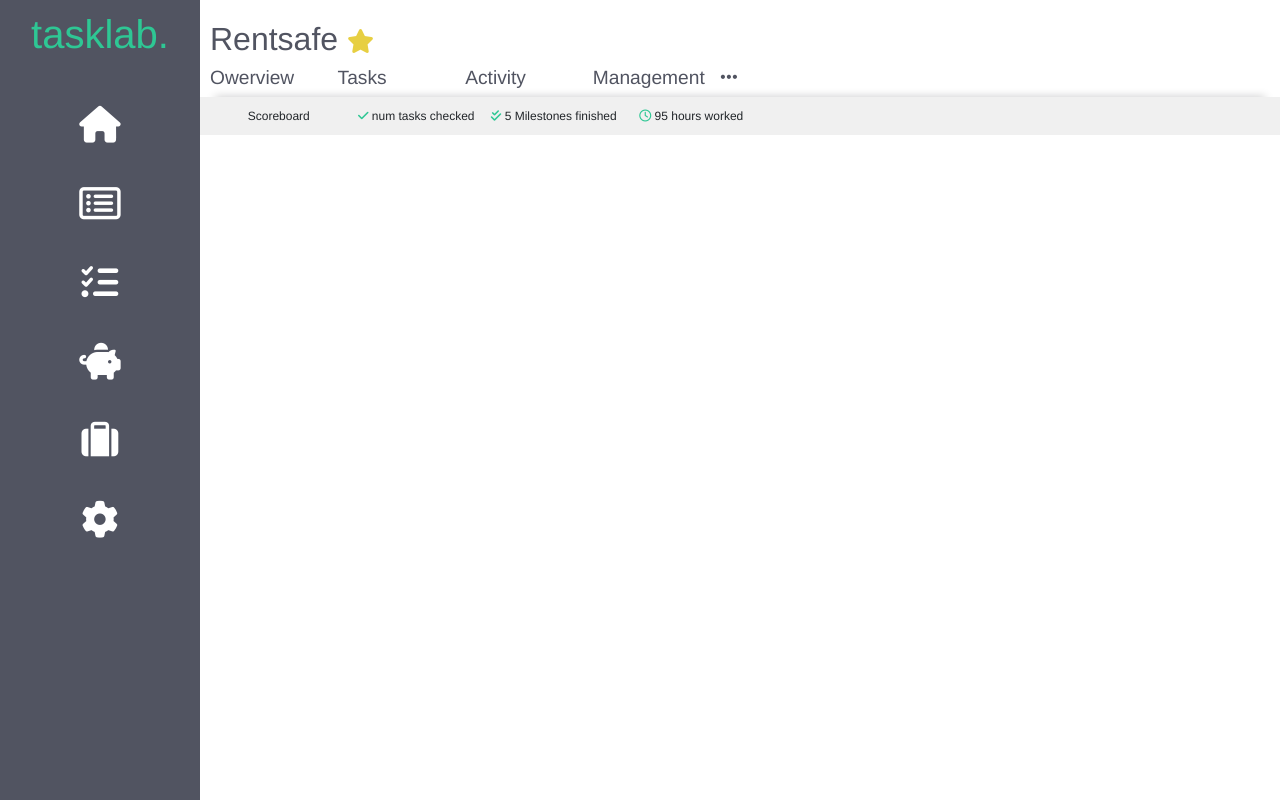
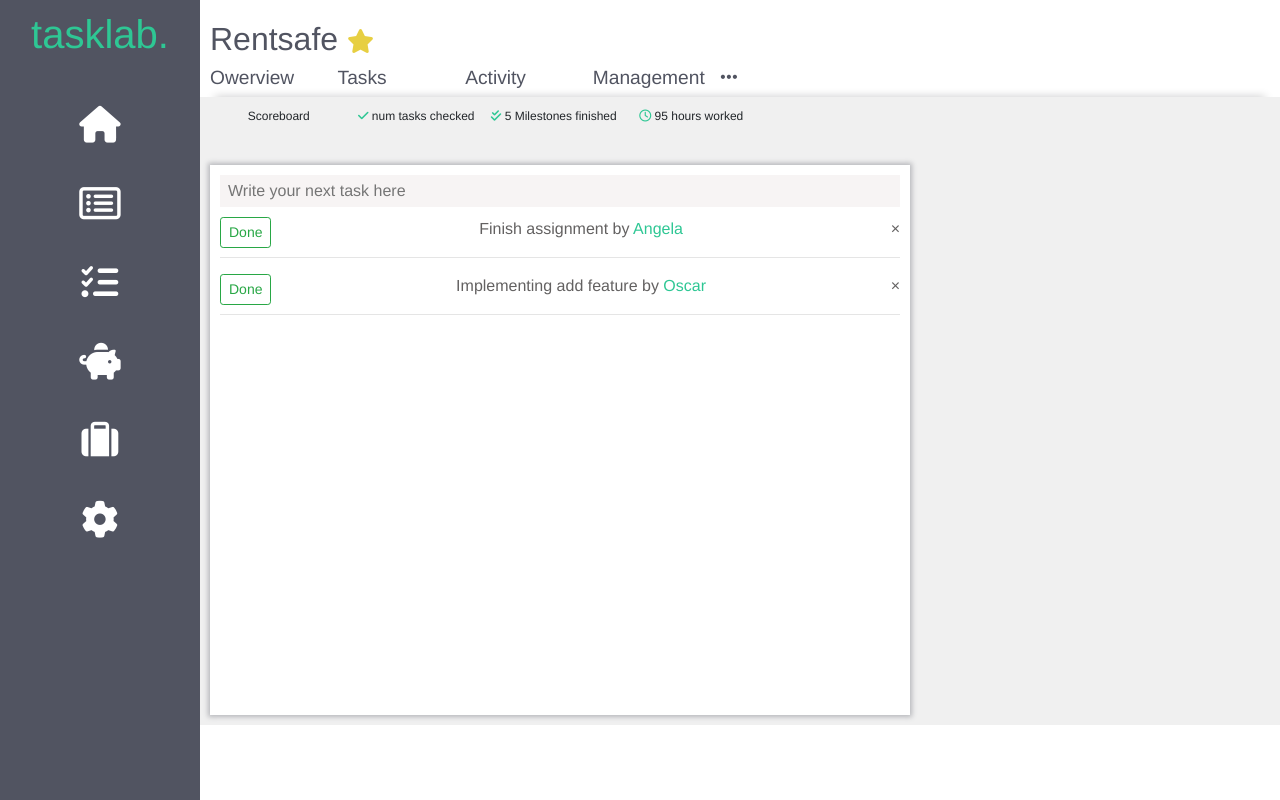
Before and after one commit to Vgnttv/Vue-TaskChecker, a Vue app: page /#/ in a window 1280 px wide. Built offline with nearby package versions, Linux system fonts and the light colour scheme.

Commit message:
Passed props tasks from App to tasks component

```diff
--- a/src/App.vue
+++ b/src/App.vue
@@ -1,22 +1,46 @@
 <template>
   <div id="app">
-   <Home/>
+    <Home/>
     <router-view></router-view>
     <Sidebar/>
+    <Tasks v-bind:tasks="tasks"/>
+
   </div>
 </template>
 
 <script>
-// import Tasks from "./components/Tasks.vue";
 import Home from "./components/Home.vue";
 import Sidebar from "./components/Sidebar.vue";
+import Tasks from "./components/Tasks.vue";
+import Overview from "./components/Overview.vue";
 
 export default {
   name: "app",
-  components: {
-    Sidebar, Home
+   components: {
+    Sidebar,
+    Home,
+    Tasks,
+    Overview
+  },
+  data: function() {
+    return {
+      tasks: [
+        {
+          id: 1,
+          title: "Finish assignment",
+          user: "Angela",
+          completed: false
+        },
+        {
+          id: 2,
+          title: "Implementing add feature",
+          user: "Oscar",
+          completed: false
+        }
+      ]
+    };
+  }
 
-  }
 };
 </script>
 
--- a/src/components/Home.vue
+++ b/src/components/Home.vue
@@ -33,23 +33,24 @@
   </div>
 </template>
 <script>
+export default {
+  name: "Home"
+};
 </script>
 
 <style lang="scss" scoped>
 .Home {
   text-align: left;
-
   .bar {
     padding-left: 10px;
     background-color: rgb(240, 240, 240);
-
     box-shadow: 0px -15px 10px -15px rgb(198, 198, 199);
     .bar-checks {
-        display: flex;
-    flex-direction: column;
-    text-align: center;
-    justify-content: space-evenly;
-    width: 550px;
+      display: flex;
+      flex-direction: column;
+      text-align: center;
+      justify-content: space-evenly;
+      width: 550px;
       .checks-list {
         margin: 10px 0 10px 0;
         display: flex;
--- a/src/components/Overview.vue
+++ b/src/components/Overview.vue
@@ -37,6 +37,9 @@
   </div>
 </template>
 <script>
+export default {
+  name: "Overview"
+};
 </script>
 
 <style lang="scss" scoped>
--- a/src/components/Sidebar.vue
+++ b/src/components/Sidebar.vue
@@ -43,6 +43,9 @@
   </div>
 </template>
 <script>
+export default {
+  name: "Sidebar"
+};
 </script>
 
 <style lang="scss" scoped>
--- a/src/components/Tasks.vue
+++ b/src/components/Tasks.vue
@@ -19,36 +19,29 @@
           @click="toggleTaskCompleted(task)"
         >Done</button>
         <button class="btn btn-outline-danger btn-sm" v-else @click="toggleTaskCompleted(task)">Undo</button>
-        {{task.title }} by <span class="green">{{task.user}}</span>
-        <span
-          class="removeTask"
-          @click="removeTask(index)"
-        >&times;</span>
+        {{task.title }} by
+        <span class="green">{{task.user}}</span>
+        <span class="removeTask" @click="removeTask(index)">&times;</span>
         <hr>
       </div>
     </div>
   </div>
 </template>
 <script>
+import App from "../App.vue";
+
 export default {
+  name: "Tasks",
+  props: {
+    tasks: {
+      type: Array,
+      required: true
+    }
+  },
   data() {
     return {
       newTask: "",
-      idForTask: 3,
-      tasks: [
-        {
-          id: 1,
-          title: "Finish assignment",
-          user: "Angela",
-          completed: false
-        },
-        {
-          id: 2,
-          title: "Implementing add feature",
-          user: "Oscar",
-          completed: false
-        }
-      ]
+      idForTask: 3
     };
   },
   methods: {
@@ -99,21 +92,17 @@ export default {
     .todo,
     .done {
       text-align: center;
+      color: rgb(99, 97, 97);
       .green {
-      color: rgb(46, 199, 148);}
-    }
-    .todo {
-      color: rgb(99, 97, 97);
+        color: rgb(46, 199, 148);
+      }
     }
     .done {
       text-decoration: line-through;
-      color: rgb(99, 97, 97);
     }
-
     .btn {
       float: left;
     }
-
     .removeTask {
       float: right;
       cursor: pointer;
--- a/src/router/index.js
+++ b/src/router/index.js
@@ -1,17 +1,17 @@
 import Vue from "vue";
 import Router from "vue-router";
-import Tasks from "../components/Tasks.vue";
+// import Tasks from "../components/Tasks.vue";
 import Overview from "../components/Overview.vue";
 
 Vue.use(Router);
 
 export default new Router({
   routes: [
-    {
-      path: "/tasks",
-      name: "Tasks",
-      component: Tasks
-    },
+    // {
+    //   path: "/tasks",
+    //   name: "Tasks",
+    //   component: Tasks
+    // },
     {
       path: "/overview",
       name: "Overview",
```
